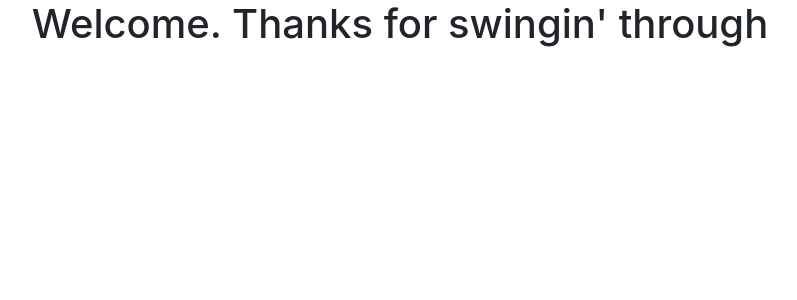
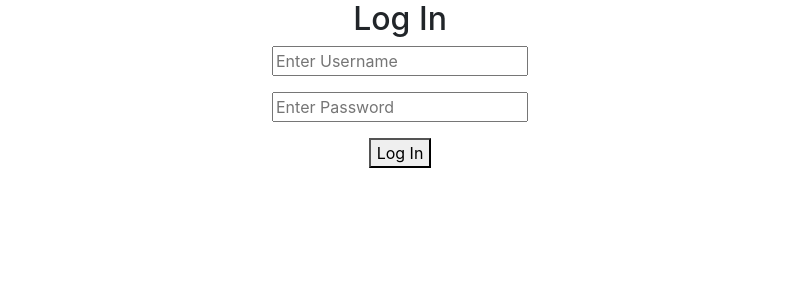
Before and after one commit to JamesLCarpino/hot-takes-fe, a React (Create React App) app: page /login in a window 1280 px wide. Shown: the top 300 px of the page, without its empty margins (240-1037 px from the left). Built offline with nearby package versions, Linux system fonts and the light colour scheme.

Commit message:
pages up n running

```diff
--- a/src/App.js
+++ b/src/App.js
@@ -1,10 +1,19 @@
 import "./App.css";
 import Landing from "./components/Landing";
+import { Route, Link, NavLink, Switch } from "react-router-dom";
+import PrivateRoute from "./utils/PrivateRoute";
+import Login from "./components/auth_components/Login";
+import Register from "./components/auth_components/Register";
 
 function App() {
   return (
     <div className="App">
-      <Landing></Landing>
+      <Switch>
+        <Route exact path="/" component={Landing} />
+        <Route exact path="/register" component={Register} />
+
+        <Route exact path="/login" component={Login} />
+      </Switch>
     </div>
   );
 }
--- a/src/components/Landing.js
+++ b/src/components/Landing.js
@@ -1,9 +1,9 @@
 import React from "react";
-
+//import Register from "../components/auth_components/Register";
 export default function Landing() {
   return (
-    <div>
-      <h1>Welcome. Thanks for swingin' through</h1>
+    <div className="landing-page-wrapper">
+      <h1>Welcome to Hot Takes!</h1>
     </div>
   );
 }
--- a/src/components/auth_components/Login.js
+++ b/src/components/auth_components/Login.js
@@ -11,5 +11,66 @@ export default function Login() {
 
   const { register, handleSubmit, watch, errors } = useForm();
 
-  return <div></div>;
+  useEffect(() => {
+    if (error) {
+      setTimeout(() => {
+        setError("");
+      }, 2000);
+    }
+  }, [error]);
+
+  const onSubmit = (values) => {
+    setLoading(true);
+    axiosWithAuth()
+      .post("auth/login", values)
+      .then((res) => {
+        localStorage.setItem("token", JSON.stringify(res.data.token));
+        history.push("/home");
+      })
+      .catch((err) => {
+        setError(err.response.data.message);
+      });
+  };
+  return (
+    <div>
+      <h2>Log In</h2>
+      <form onSubmit={handleSubmit(onSubmit)}>
+        <input
+          label="username"
+          type="text"
+          name="username"
+          id="username"
+          placeholder="Enter Username"
+          ref={register({ required: true })}
+        />
+        <p className="error-message">
+          {errors.username && "Unique Username Required"}
+        </p>
+
+        {/* <input
+          label="email"
+          type="email"
+          id="email"
+          placeholder="Enter Email"
+          ref={register({ require: true })}
+        />
+        <p className="error-message">
+          {errors.email && "Unique Email Required"}
+        </p> */}
+
+        <input
+          label="password"
+          type="password"
+          name="password"
+          placeholder="Enter Password"
+          ref={register({ required: true })}
+        />
+        <p className="error-message">
+          {errors.password && "Password Required"}
+        </p>
+
+        <button type="submit">Log In</button>
+      </form>
+    </div>
+  );
 }
--- a/src/components/auth_components/Register.js
+++ b/src/components/auth_components/Register.js
@@ -38,53 +38,57 @@ export default function Register() {
     <div className="register">
       <h2>Register here!</h2>
       <form onSubmit={handleSubmit(onSubmit)}>
+        <label htmlFor="username">
           <input
-          label="username"
             type="text"
             name="username"
             id="username"
             placeholder="Enter Username"
             ref={register({ required: true })}
-        >
-          <p classname="error-message">
+          />
+          <p className="error-message">
             {errors.username && "Unique Username Required"}
           </p>
-        </input>
+        </label>
+        <label htmlFor="email">
           <input
-          label="email"
             type="email"
             id="email"
+            name="email"
             placeholder="Enter Email"
             ref={register({ require: true })}
-        >
-          <p classname="error-message">
+          />
+          <p className="error-message">
             {errors.email && "Unique Email Required"}
           </p>
-        </input>
+        </label>
+        <label htmlFor="password">
           <input
-          label="password"
             type="password"
             name="password"
             placeholder="Enter Password"
             ref={register({ required: true })}
-        >
-          <p classname="error-message">
+          />
+          <p className="error-message">
             {errors.password && "Password Required"}
           </p>
-        </input>
+        </label>
+        <label htmlFor="confirm">
           <input
-          label="confirm"
             type="password"
             name="confirm"
             placeholder="Confirm Password"
             ref={register({ required: true })}
-        >
-          <p classname="error-message">
+          />
+          <p className="error-message">
             {errors.confirm && "Password does not match"}
           </p>
-        </input>
+        </label>
         <button type="submit">Sign up!</button>
       </form>
+      <p className="member">
+        Already a member serving up hot takes? <Link to="/login">Login In</Link>
+      </p>
     </div>
   );
 }
```
Lines whose indentation alone changed are shown as unchanged.
